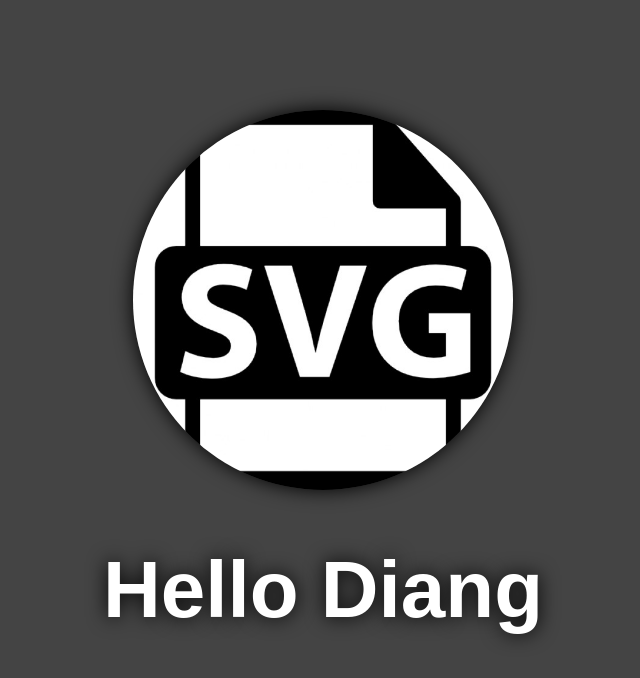
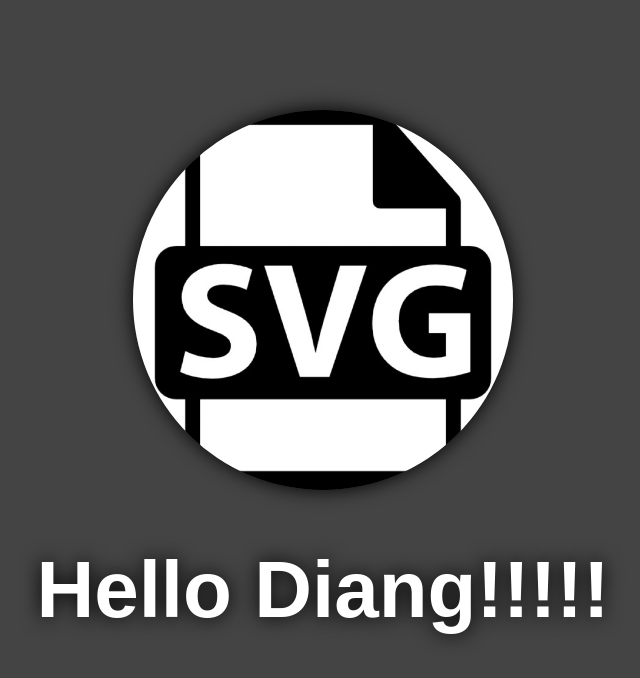
Before and after one commit to diangli/webpack, a website: page src/index.html in a window 1280 px wide. Shown: the whole page, without its empty margins (317-957 px from the left). Drawn offline with Linux system fonts and the light colour scheme; files whose address does not match are found by name.

```diff
--- a/src/index.html
+++ b/src/index.html
@@ -2,7 +2,7 @@
     <body>
         <div class="profile">
             <img src="./images/link.jpg" alt="">
-            <h1>Hello Diang</h1>
+            <h1>Hello Diang!!!!!</h1>
         </div>
         <script src="/main-bundle.js"></script>
     </body>
```
